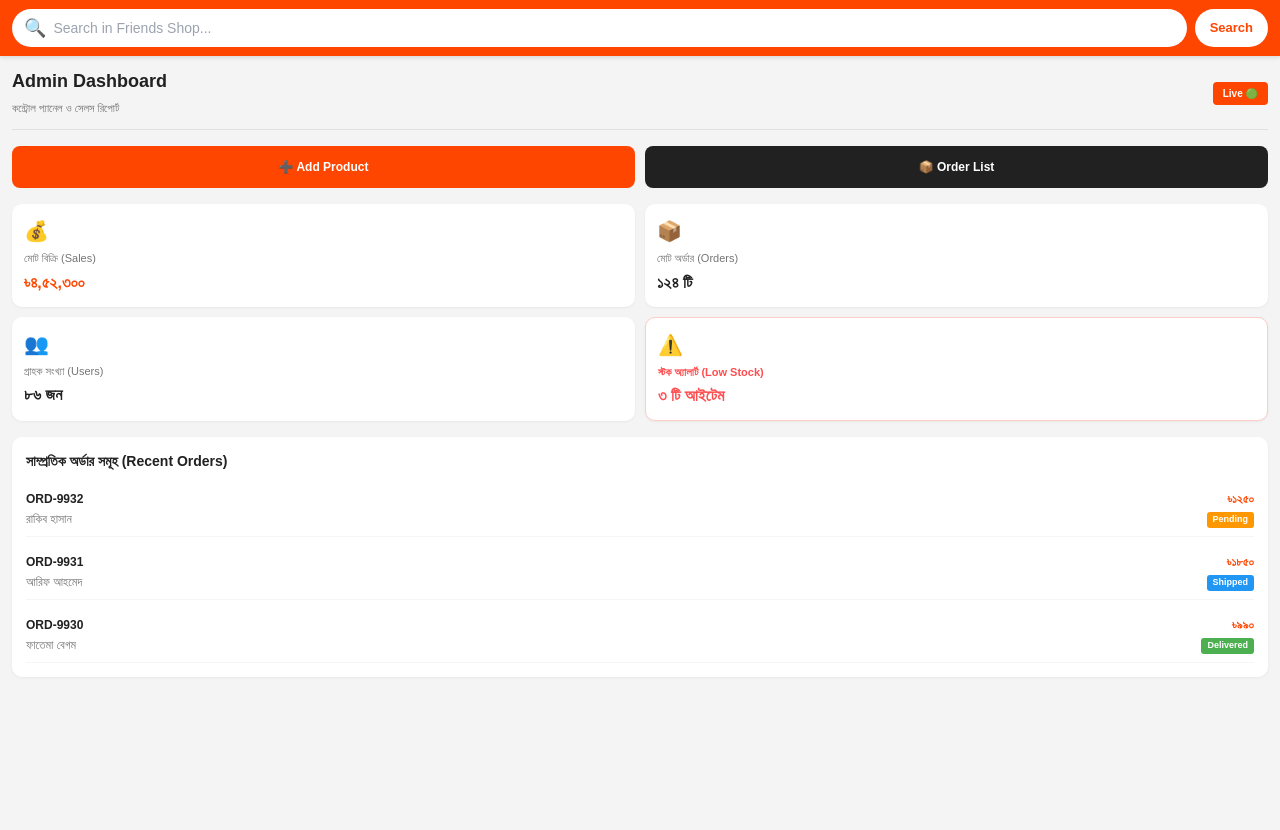
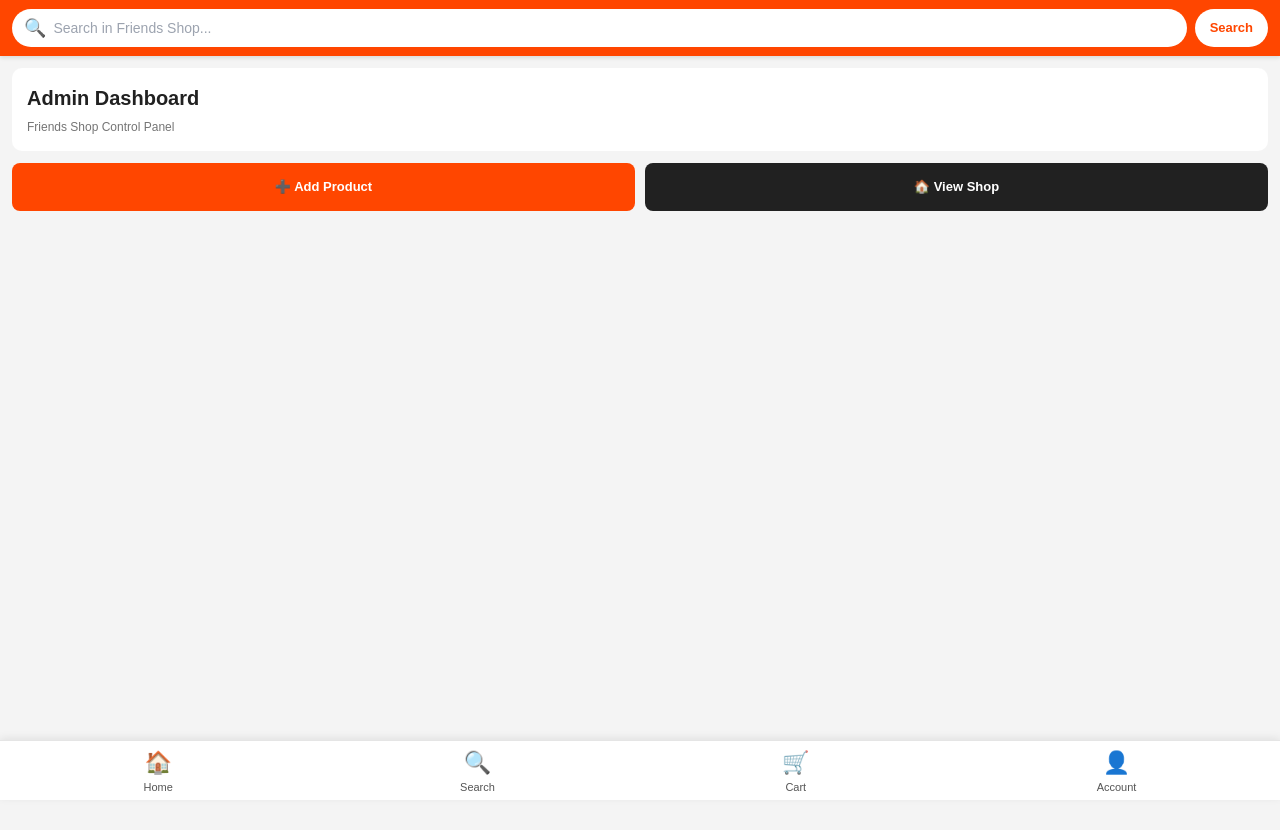
Before and after one commit to mdebarimk-gif/Friends-Shop-New, a Next.js app: page /admin in a window 1280 px wide. Shown: the top 830 px of the page. Built offline with nearby package versions, Linux system fonts and the light colour scheme.

Commit message:
Save current Friends Shop progress

```diff
--- a/app/admin/page.tsx
+++ b/app/admin/page.tsx
@@ -3,123 +3,84 @@
 import React from 'react';
 
 export default function AdminDashboard() {
-  // ডামি এডমিন স্ট্যাটিস্টিকস ডেটা (সেলস রিপোর্ট সামারি)
-  const reportSummary = {
-    totalSales: '৪,৫২,৩০০',
-    totalOrders: '১২৪',
-    lowStockItems: '৩',
-    totalCustomers: '৮৬'
-  };
-
-  // সাম্প্রতিক অর্ডারের তালিকা
-  const recentOrders = [
-    { id: 'ORD-9932', customer: 'রাকিব হাসান', total: '৳১২৫০', status: 'Pending', statusColor: '#ff9800' },
-    { id: 'ORD-9931', customer: 'আরিফ আহমেদ', total: '৳১৮৫০', status: 'Shipped', statusColor: '#2196f3' },
-    { id: 'ORD-9930', customer: 'ফাতেমা বেগম', total: '৳৯৯০', status: 'Delivered', statusColor: '#4caf50' },
-  ];
-
   return (
-    <div style={{
-      display: 'flex',
-      flexDirection: 'column',
-      gap: '16px',
+    <div
+      style={{
+        minHeight: '100vh',
         backgroundColor: '#f4f4f4',
-      minHeight: '100vh',
         padding: '12px',
         boxSizing: 'border-box',
-      width: '100%'
-    }}>
+      }}
+    >
+      <div
+        style={{
+          backgroundColor: '#ffffff',
+          borderRadius: '10px',
+          padding: '15px',
+          marginBottom: '12px',
+        }}
+      >
+        <h1
+          style={{
+            margin: 0,
+            fontSize: '20px',
+            fontWeight: '800',
+            color: '#212121',
+          }}
+        >
+          Admin Dashboard
+        </h1>
 
-      {/* ==================== DASHBOARD HEADER ==================== */}
-      <div style={{ display: 'flex', alignItems: 'center', justifyContent: 'space-between', borderBottom: '1px solid #e0e0e0', paddingBottom: '10px' }}>
-        <div>
-          <h1 style={{ fontSize: '18px', fontWeight: '800', margin: 0, color: '#212121' }}>Admin Dashboard</h1>
-          <span style={{ fontSize: '11px', color: '#757575' }}>কন্ট্রোল প্যানেল ও সেলস রিপোর্ট</span>
-        </div>
-        <span style={{ backgroundColor: '#ff4600', color: '#ffffff', fontSize: '10px', padding: '4px 10px', borderRadius: '4px', fontWeight: 'bold' }}>Live 🟢</span>
+        <p
+          style={{
+            margin: '5px 0 0',
+            fontSize: '12px',
+            color: '#757575',
+          }}
+        >
+          Friends Shop Control Panel
+        </p>
       </div>
 
-      {/* ==================== QUICK ACCORDION / QUICK LINKS ==================== */}
-      <div style={{ display: 'grid', gridTemplateColumns: 'repeat(2, 1fr)', gap: '10px' }}>
-        <button style={{ backgroundColor: '#ff4600', color: '#ffffff', border: 'none', padding: '12px 8px', borderRadius: '8px', fontSize: '12px', fontWeight: 'bold', cursor: 'pointer' }}>➕ Add Product</button>
-        <button style={{ backgroundColor: '#212121', color: '#ffffff', border: 'none', padding: '12px 8px', borderRadius: '8px', fontSize: '12px', fontWeight: 'bold', cursor: 'pointer' }}>📦 Order List</button>
-      </div>
-
-      {/* ==================== STATS REPORT CARDS (2-COLUMN GRID) ==================== */}
-      <div style={{
+      <div
+        style={{
           display: 'grid',
-        gridTemplateColumns: 'repeat(2, 1fr)',
+          gridTemplateColumns: '1fr 1fr',
           gap: '10px',
-        width: '100%'
-      }}>
-        {/* Card 1: Total Sales */}
-        <div style={{ backgroundColor: '#ffffff', borderRadius: '10px', padding: '12px', display: 'flex', flexDirection: 'column', gap: '4px', boxShadow: '0 1px 3px rgba(0,0,0,0.05)' }}>
-          <span style={{ fontSize: '20px' }}>💰</span>
-          <span style={{ fontSize: '11px', color: '#757575', fontWeight: '500' }}>মোট বিক্রি (Sales)</span>
-          <span style={{ fontSize: '16px', fontWeight: 'bold', color: '#ff4600' }}>৳{reportSummary.totalSales}</span>
-        </div>
-
-        {/* Card 2: Total Orders */}
-        <div style={{ backgroundColor: '#ffffff', borderRadius: '10px', padding: '12px', display: 'flex', flexDirection: 'column', gap: '4px', boxShadow: '0 1px 3px rgba(0,0,0,0.05)' }}>
-          <span style={{ fontSize: '20px' }}>📦</span>
-          <span style={{ fontSize: '11px', color: '#757575', fontWeight: '500' }}>মোট অর্ডার (Orders)</span>
-          <span style={{ fontSize: '16px', fontWeight: 'bold', color: '#212121' }}>{reportSummary.totalOrders} টি</span>
-        </div>
-
-        {/* Card 3: Total Customers */}
-        <div style={{ backgroundColor: '#ffffff', borderRadius: '10px', padding: '12px', display: 'flex', flexDirection: 'column', gap: '4px', boxShadow: '0 1px 3px rgba(0,0,0,0.05)' }}>
-          <span style={{ fontSize: '20px' }}>👥</span>
-          <span style={{ fontSize: '11px', color: '#757575', fontWeight: '500' }}>গ্রাহক সংখ্যা (Users)</span>
-          <span style={{ fontSize: '16px', fontWeight: 'bold', color: '#212121' }}>{reportSummary.totalCustomers} জন</span>
-        </div>
-
-        {/* Card 4: Low Stock Alert */}
-        <div style={{ backgroundColor: '#ffffff', borderRadius: '10px', padding: '12px', display: 'flex', flexDirection: 'column', gap: '4px', boxShadow: '0 1px 3px rgba(0,0,0,0.05)', border: '1px solid #ffccc7' }}>
-          <span style={{ fontSize: '20px' }}>⚠️</span>
-          <span style={{ fontSize: '11px', color: '#ff4d4f', fontWeight: '600' }}>স্টক অ্যালার্ট (Low Stock)</span>
-          <span style={{ fontSize: '16px', fontWeight: 'bold', color: '#ff4d4f' }}>{reportSummary.lowStockItems} টি আইটেম</span>
-        </div>
-      </div>
-
-      {/* ==================== RECENT ORDERS LIST ==================== */}
-      <div style={{ backgroundColor: '#ffffff', borderRadius: '10px', padding: '14px', display: 'flex', flexDirection: 'column', gap: '10px', boxShadow: '0 1px 3px rgba(0,0,0,0.05)' }}>
-        <h2 style={{ fontSize: '14px', fontWeight: '700', margin: 0, color: '#212121' }}>সাম্প্রতিক অর্ডার সমূহ (Recent Orders)</h2>
-
-        <div style={{ display: 'flex', flexDirection: 'column', gap: '8px' }}>
-          {recentOrders.map((order) => (
-            <div
-              key={order.id}
-              style={{
-                display: 'flex',
-                alignItems: 'center',
-                justifyContent: 'space-between',
-                padding: '8px 0',
-                borderBottom: '1px solid #f5f5f5',
-                fontSize: '12px'
         }}
       >
-              <div style={{ display: 'flex', flexDirection: 'column', gap: '2px' }}>
-                <span style={{ fontWeight: 'bold', color: '#212121' }}>{order.id}</span>
-                <span style={{ color: '#757575' }}>{order.customer}</span>
+        <a
+          href="/admin/add-product"
+          style={{
+            backgroundColor: '#ff4600',
+            color: '#ffffff',
+            textDecoration: 'none',
+            textAlign: 'center',
+            padding: '14px 8px',
+            borderRadius: '8px',
+            fontSize: '13px',
+            fontWeight: '700',
+          }}
+        >
+          ➕ Add Product
+        </a>
+
+        <a
+          href="/"
+          style={{
+            backgroundColor: '#212121',
+            color: '#ffffff',
+            textDecoration: 'none',
+            textAlign: 'center',
+            padding: '14px 8px',
+            borderRadius: '8px',
+            fontSize: '13px',
+            fontWeight: '700',
+          }}
+        >
+          🏠 View Shop
+        </a>
       </div>
-              <div style={{ display: 'flex', flexDirection: 'column', alignItems: 'flex-end', gap: '4px' }}>
-                <span style={{ fontWeight: 'bold', color: '#ff4600' }}>{order.total}</span>
-                <span style={{
-                  fontSize: '9px',
-                  fontWeight: 'bold',
-                  color: '#ffffff',
-                  backgroundColor: order.statusColor,
-                  padding: '1px 6px',
-                  borderRadius: '3px'
-                }}>
-                  {order.status}
-                </span>
-              </div>
-            </div>
-          ))}
-        </div>
-      </div>
-
     </div>
   );
 }
--- a/app/layout.tsx
+++ b/app/layout.tsx
@@ -21,7 +21,7 @@ export default function RootLayout({
         style={{ fontFamily: "sans-serif" }}
       >
         <CartProvider>
-
+          {/* Top Search Bar */}
           <header
             style={{
               position: "sticky",
@@ -40,8 +40,80 @@ export default function RootLayout({
             <SearchBar />
           </header>
 
-          {children}
+          {/* Main Content */}
+          <main style={{ paddingBottom: "70px" }}>
+            {children}
+          </main>
 
+          {/* Bottom Navigation */}
+          <nav
+            style={{
+              position: "fixed",
+              bottom: 0,
+              left: 0,
+              right: 0,
+              height: "60px",
+              backgroundColor: "#ffffff",
+              borderTop: "1px solid #e5e5e5",
+              display: "flex",
+              justifyContent: "space-around",
+              alignItems: "center",
+              zIndex: 100,
+              boxShadow: "0 -2px 8px rgba(0,0,0,0.08)",
+            }}
+          >
+            <a
+              href="/"
+              style={{
+                textDecoration: "none",
+                color: "#555",
+                textAlign: "center",
+                fontSize: "11px",
+              }}
+            >
+              <div style={{ fontSize: "22px" }}>🏠</div>
+              Home
+            </a>
+
+            <a
+              href="/search"
+              style={{
+                textDecoration: "none",
+                color: "#555",
+                textAlign: "center",
+                fontSize: "11px",
+              }}
+            >
+              <div style={{ fontSize: "22px" }}>🔍</div>
+              Search
+            </a>
+
+            <a
+              href="/cart"
+              style={{
+                textDecoration: "none",
+                color: "#555",
+                textAlign: "center",
+                fontSize: "11px",
+              }}
+            >
+              <div style={{ fontSize: "22px" }}>🛒</div>
+              Cart
+            </a>
+
+            <a
+              href="/admin"
+              style={{
+                textDecoration: "none",
+                color: "#555",
+                textAlign: "center",
+                fontSize: "11px",
+              }}
+            >
+              <div style={{ fontSize: "22px" }}>👤</div>
+              Account
+            </a>
+          </nav>
         </CartProvider>
       </body>
     </html>
--- a/package.json
+++ b/package.json
@@ -3,7 +3,7 @@
   "version": "0.1.0",
   "private": true,
   "scripts": {
-    "dev": "next dev --webpack",
+    "dev": "next dev",
     "build": "next build",
     "start": "next start",
     "lint": "next lint"
```
Also changed, not shown: app/admin/add-product/page.tsx (+212 -118 lines). Lines whose indentation alone changed are shown as unchanged.
